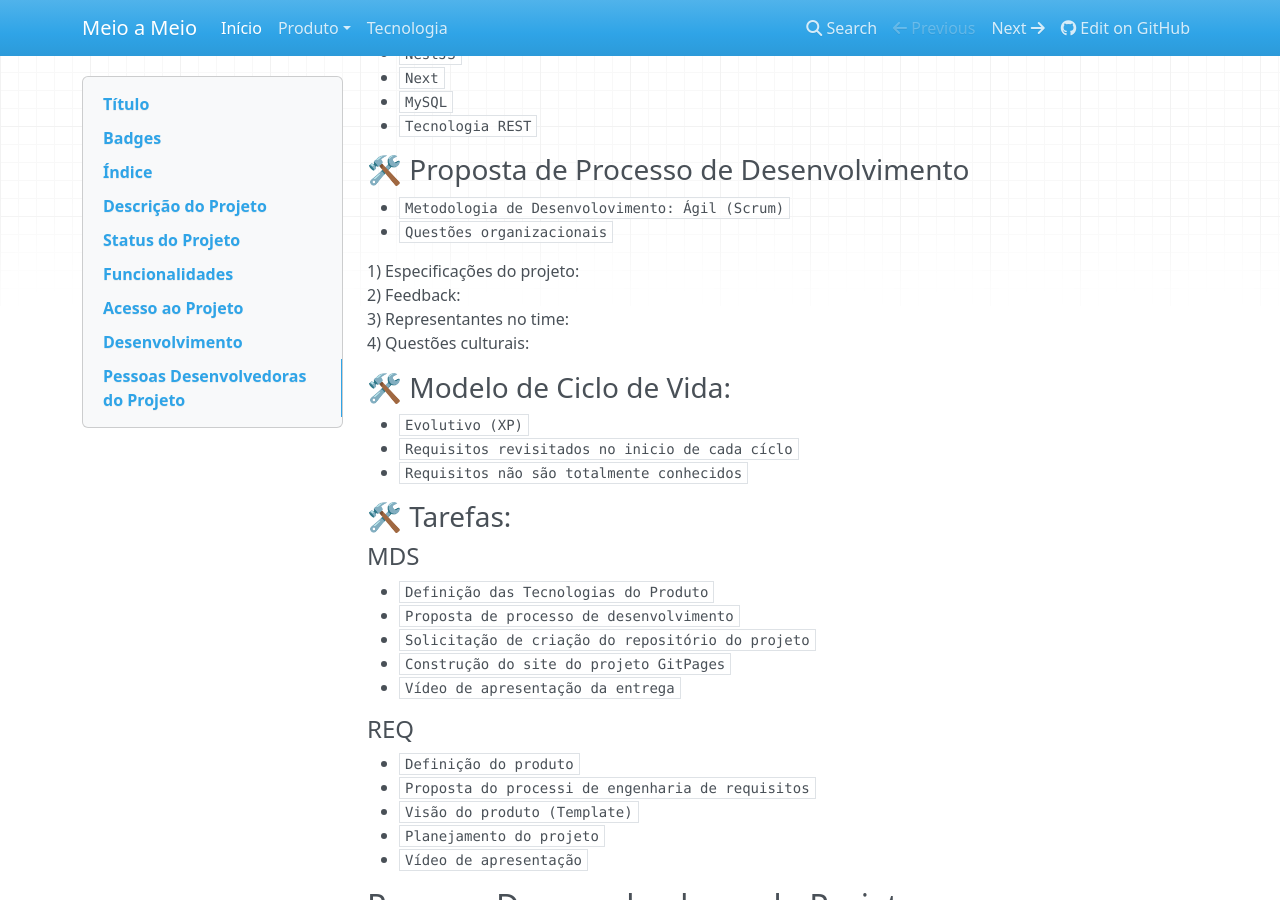
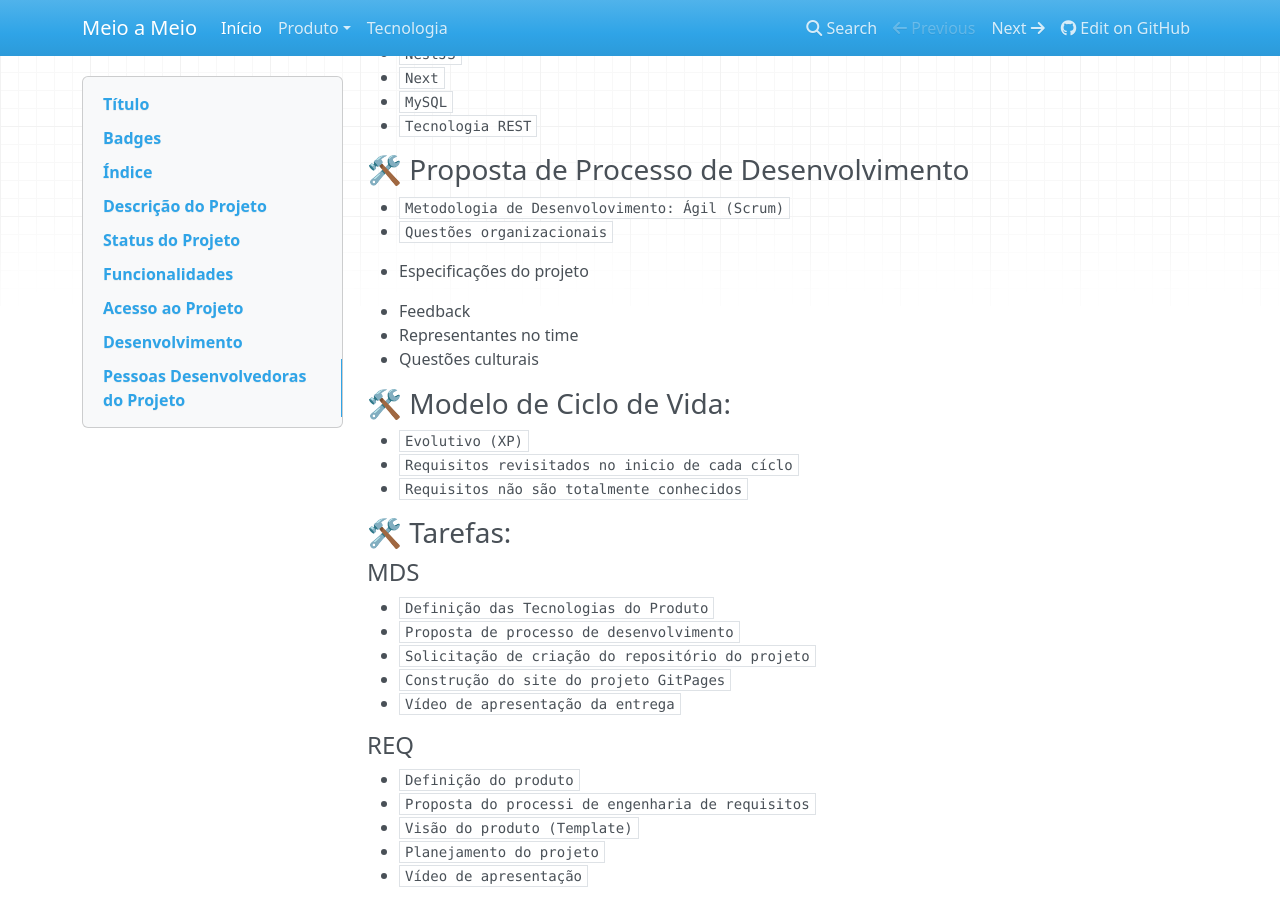
Before and after one commit to mdsreq-fga-unb/2022.1-Meio-a-Meio, an MkDocs documentation site: the page built from docs/index.md, in a window 1280 px wide and 900 px high, scrolled down 1122 px. Built offline with MkDocs 1.6.1, drawn with Linux system fonts in a browser that asks for light colours; nearby versions of some CDN libraries.

Commit message:
Update index.md

```diff
--- a/docs/index.md
+++ b/docs/index.md
@@ -55,10 +55,10 @@
 - `Metodologia de Desenvolovimento: Ágil (Scrum)`
 - `Questões organizacionais`
 
-  1) Especificações do projeto: <br>
-  2) Feedback:<br>
-  3) Representantes no time:<br>
-  4) Questões culturais:<br>
+  * Especificações do projeto
+  * Feedback
+  * Representantes no time
+  * Questões culturais
 
 ### 🛠️ Modelo de Ciclo de Vida:
 - `Evolutivo (XP)`
```
